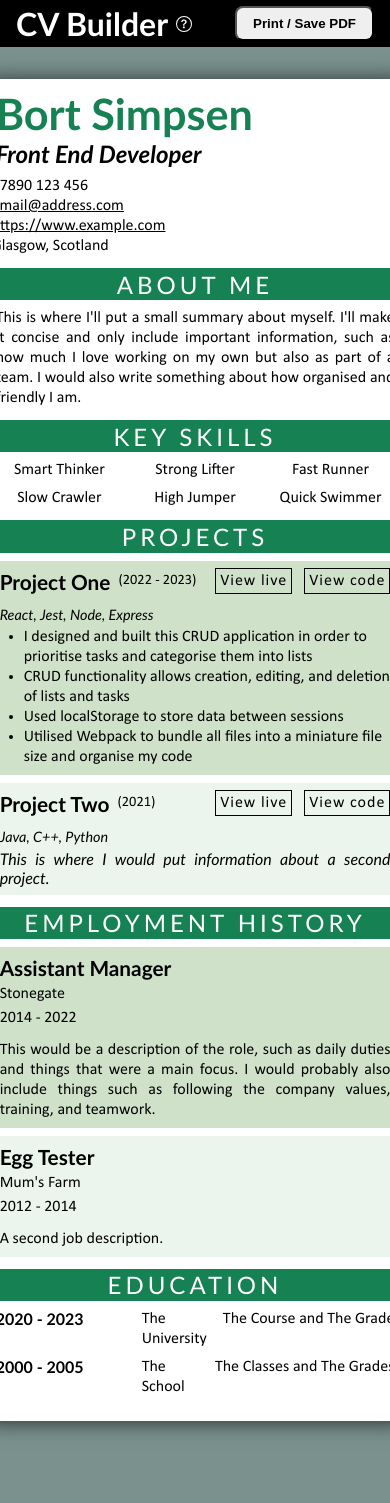
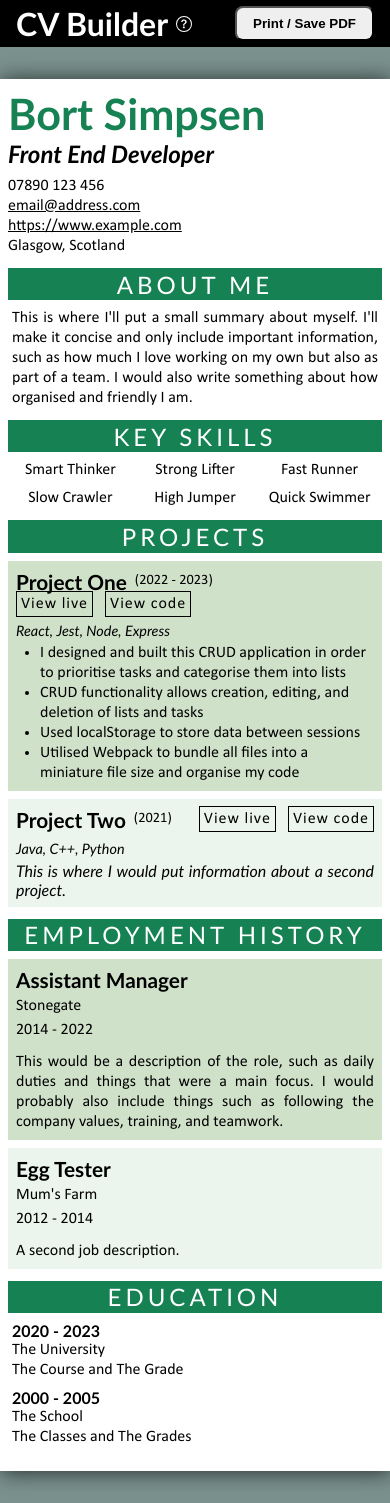
Before and after one commit to mckensis/cv-project, a React (Create React App) app: page / in a window 390 px wide. Before the commit the page ends 1453 px from the top, so only its background shows below. Built offline with nearby package versions, Linux system fonts and the light colour scheme.

Commit message:
further mobile improvements

```diff
--- a/src/checkPopulated.js
+++ b/src/checkPopulated.js
@@ -1,5 +1,6 @@
-//Check that an object isn't empty
-//Ignores the id field
+// Check that an object isn't empty
+// Ignores the id field
+// Used for deleting empty CV sections upon saving
 const checkPopulated = (obj) => {
 
   for (const [key, value] of Object.entries(obj)) {
--- a/src/stylesheets/mobile.css
+++ b/src/stylesheets/mobile.css
@@ -18,12 +18,16 @@
     flex-flow: column;
   }
 
+  .personal ul:nth-of-type(1) {
+    margin-left: 0;
+  }
+
   .personal ul:nth-of-type(2) {
     align-items: flex-start;
   }
 
   ul.tags {
-    margin-top: 0.75rem;
+    margin-top: 0.5rem;
   }
 
   .work-article {
@@ -43,4 +47,12 @@
     border-radius: 0;
   }
 
+  .education-article ul {
+    flex-direction: column;
+  }
+
+  .education-article ul :nth-child(3) {
+    text-align: left;
+  }
+
 }
```
